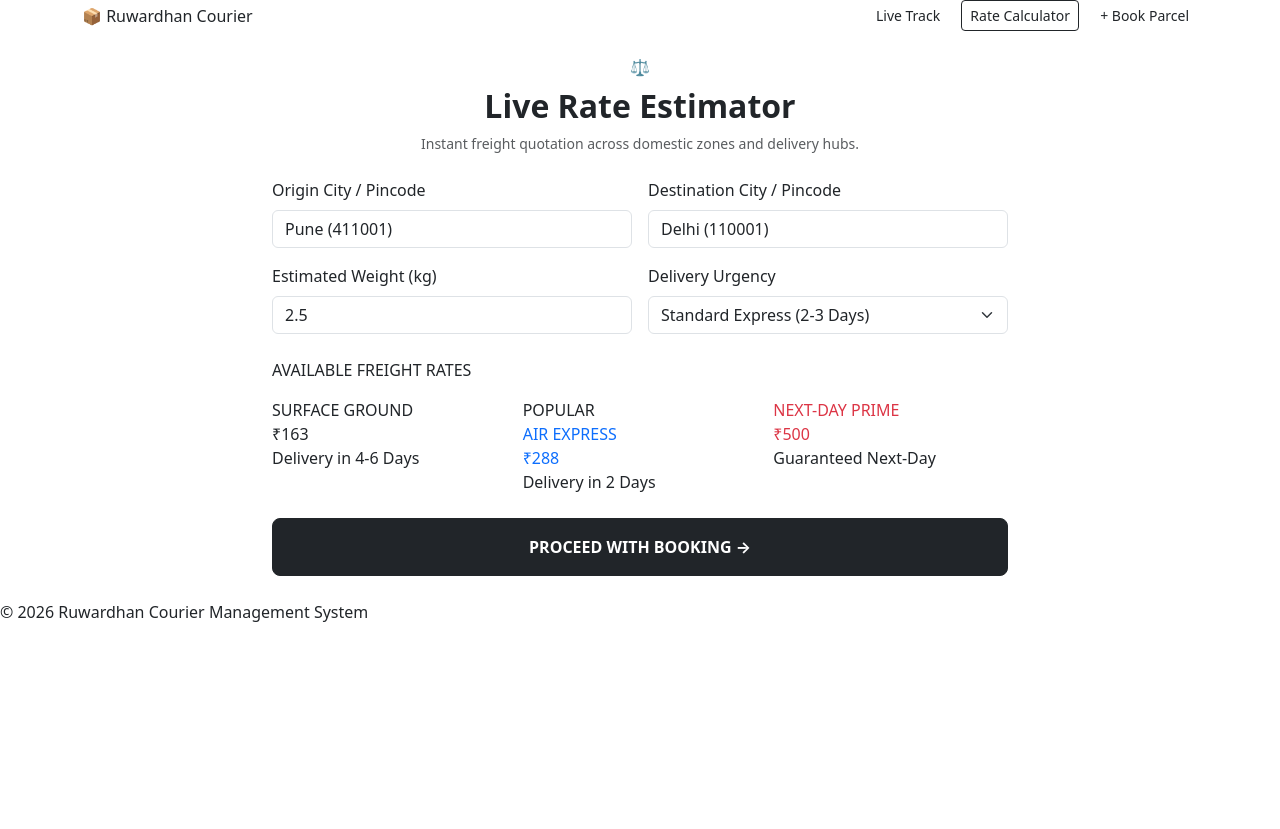
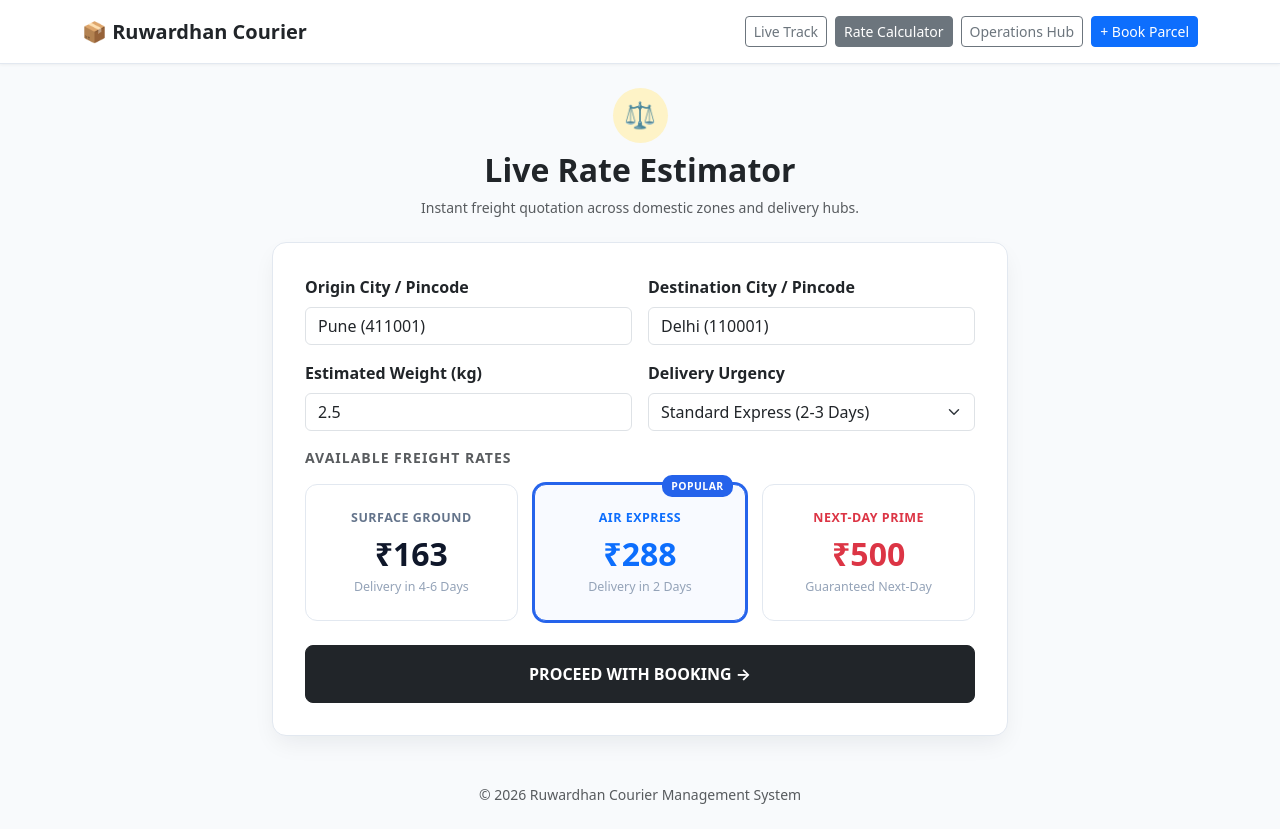
Before and after one commit to Tejascrack/ruwardhan-courier, a Flask app: page /calculator in a window 1280 px wide. Before the commit the page ends 622 px from the top, so only its background shows below. Run offline with Flask 3, Linux system fonts and the light colour scheme.

Commit message:
Update calculator.html

```diff
--- a/templates/calculator.html
+++ b/templates/calculator.html
@@ -4,57 +4,66 @@
   <meta charset="UTF-8">
   <meta name="viewport" content="width=device-width, initial-scale=1.0">
   <title>Rate Estimator - Ruwardhan Courier</title>
+  <!-- Bootstrap 5 CSS -->
   <link href="https://cdn.jsdelivr.net/npm/bootstrap@5.3.0/dist/css/bootstrap.min.css" rel="stylesheet">
-  <link rel="stylesheet" href="{{ url_for('static', filename='style.css') }}">
+  <style>
+    body { background-color: #f8fafc; font-family: system-ui, -apple-system, sans-serif; min-height: 100vh; }
+    .navbar-custom { background: #ffffff; border-bottom: 1px solid #e2e8f0; padding: 1rem 0; box-shadow: 0 1px 3px rgba(0,0,0,0.05); }
+    .custom-card { background: #ffffff; border: 1px solid #e2e8f0; border-radius: 14px; padding: 2rem; box-shadow: 0 10px 25px -5px rgba(15, 23, 42, 0.08); }
+    .icon-circle { width: 55px; height: 55px; background: #fef3c7; color: #d97706; border-radius: 50%; display: inline-flex; align-items: center; justify-content: center; font-size: 1.6rem; }
+    .rate-card { position: relative; background: #ffffff; border: 1.5px solid #e2e8f0; border-radius: 12px; padding: 1.5rem 1rem; text-align: center; cursor: pointer; transition: all 0.2s ease; }
+    .rate-card:hover { transform: translateY(-2px); border-color: #cbd5e1; }
+    .rate-card.selected { border-color: #2563eb !important; background: #f8faff; box-shadow: 0 0 0 2px #2563eb; }
+    .rate-tier-name { font-size: 0.78rem; font-weight: 700; letter-spacing: 0.5px; color: #64748b; margin-bottom: 0.5rem; }
+    .rate-price { font-size: 2rem; font-weight: 800; color: #0f172a; line-height: 1.1; margin-bottom: 0.4rem; }
+    .rate-eta { font-size: 0.78rem; color: #94a3b8; }
+    .badge-popular { position: absolute; top: -10px; right: 12px; background: #2563eb; color: #ffffff; font-size: 0.65rem; font-weight: 800; letter-spacing: 0.5px; padding: 0.2rem 0.6rem; border-radius: 10px; }
+  </style>
 </head>
 <body>
 
   <!-- Top Navbar -->
   <header class="navbar-custom">
-    <div class="container d-flex justify-content-between align-items-center">
-      <div class="brand-title">
+    <div class="container d-flex flex-wrap justify-content-between align-items-center">
+      <div class="fw-bold fs-5 text-dark">
         📦 Ruwardhan Courier
       </div>
-      <div>
-        <a href="/" class="btn btn-sm btn-outline-custom me-2">Live Track</a>
-        <a href="/calculator" class="btn btn-sm btn-outline-custom me-2 active">Rate Calculator</a>
-        <a href="/book" class="btn btn-sm btn-primary-custom">+ Book Parcel</a>
+      <div class="d-flex gap-2">
+        <a href="/" class="btn btn-sm btn-outline-secondary">Live Track</a>
+        <a href="/calculator" class="btn btn-sm btn-outline-secondary active">Rate Calculator</a>
+        <a href="/operations" class="btn btn-sm btn-outline-secondary">Operations Hub</a>
+        <a href="/book" class="btn btn-sm btn-primary">+ Book Parcel</a>
       </div>
     </div>
   </header>
 
   <main class="container py-4" style="max-width: 760px;">
 
-    <!-- Header Icon & Title -->
     <div class="text-center mb-4">
       <div class="icon-circle mb-2">⚖️</div>
-      <h2 class="fw-bold">Live Rate Estimator</h2>
+      <h2 class="fw-bold text-dark">Live Rate Estimator</h2>
       <p class="text-muted small">Instant freight quotation across domestic zones and delivery hubs.</p>
     </div>
 
     <div class="custom-card">
       <div class="row g-3">
-        <!-- Origin -->
         <div class="col-md-6">
-          <label class="form-label">Origin City / Pincode</label>
+          <label class="form-label fw-semibold">Origin City / Pincode</label>
           <input type="text" id="origin" class="form-control" value="Pune (411001)">
         </div>
 
-        <!-- Destination -->
         <div class="col-md-6">
-          <label class="form-label">Destination City / Pincode</label>
+          <label class="form-label fw-semibold">Destination City / Pincode</label>
           <input type="text" id="destination" class="form-control" value="Delhi (110001)">
         </div>
 
-        <!-- Weight -->
         <div class="col-md-6">
-          <label class="form-label">Estimated Weight (kg)</label>
+          <label class="form-label fw-semibold">Estimated Weight (kg)</label>
           <input type="number" id="weight" class="form-control" value="2.5" step="0.5" min="0.5" oninput="calculateRates()">
         </div>
 
-        <!-- Delivery Urgency -->
         <div class="col-md-6">
-          <label class="form-label">Delivery Urgency</label>
+          <label class="form-label fw-semibold">Delivery Urgency</label>
           <select id="urgency" class="form-select" onchange="calculateRates()">
             <option value="economy">Economy Surface (4-6 Days)</option>
             <option value="express" selected>Standard Express (2-3 Days)</option>
@@ -63,11 +72,10 @@
         </div>
       </div>
 
-      <div class="rate-section-title mt-4 mb-3">AVAILABLE FREIGHT RATES</div>
+      <div class="small fw-bold text-muted my-3" style="letter-spacing: 1px;">AVAILABLE FREIGHT RATES</div>
 
       <!-- 3 Tier Pricing Cards -->
       <div class="row g-3">
-        <!-- Surface Ground -->
         <div class="col-md-4">
           <div class="rate-card" id="card-ground" onclick="selectTier('ground')">
             <div class="rate-tier-name">SURFACE GROUND</div>
@@ -76,7 +84,6 @@
           </div>
         </div>
 
-        <!-- Air Express (Popular) -->
         <div class="col-md-4">
           <div class="rate-card selected" id="card-express" onclick="selectTier('express')">
             <span class="badge-popular">POPULAR</span>
@@ -86,7 +93,6 @@
           </div>
         </div>
 
-        <!-- Next Day Prime -->
         <div class="col-md-4">
           <div class="rate-card" id="card-prime" onclick="selectTier('prime')">
             <div class="rate-tier-name text-danger">NEXT-DAY PRIME</div>
@@ -96,41 +102,31 @@
         </div>
       </div>
 
-      <!-- Proceed Button -->
       <div class="mt-4">
         <a href="/book" class="btn btn-dark w-100 py-3 fw-bold rounded-3">PROCEED WITH BOOKING →</a>
       </div>
     </div>
   </main>
 
-  <footer>
-    <p>© 2026 Ruwardhan Courier Management System</p>
+  <footer class="text-center text-muted py-4 small">
+    © 2026 Ruwardhan Courier Management System
   </footer>
 
-  <!-- Dynamic Rate Calculation Script -->
   <script>
     function calculateRates() {
       const weight = parseFloat(document.getElementById('weight').value) || 1;
-
-      // Rates formula per kg
-      const ground = Math.round(weight * 65);
-      const express = Math.round(weight * 115);
-      const prime = Math.round(weight * 200);
-
-      document.getElementById('price-ground').innerText = ground;
-      document.getElementById('price-express').innerText = express;
-      document.getElementById('price-prime').innerText = prime;
+      document.getElementById('price-ground').innerText = Math.round(weight * 65);
+      document.getElementById('price-express').innerText = Math.round(weight * 115);
+      document.getElementById('price-prime').innerText = Math.round(weight * 200);
     }
 
     function selectTier(type) {
       document.getElementById('card-ground').classList.remove('selected');
       document.getElementById('card-express').classList.remove('selected');
       document.getElementById('card-prime').classList.remove('selected');
-
       document.getElementById('card-' + type).classList.add('selected');
     }
 
-    // Run on page load
     calculateRates();
   </script>
 </body>
```
